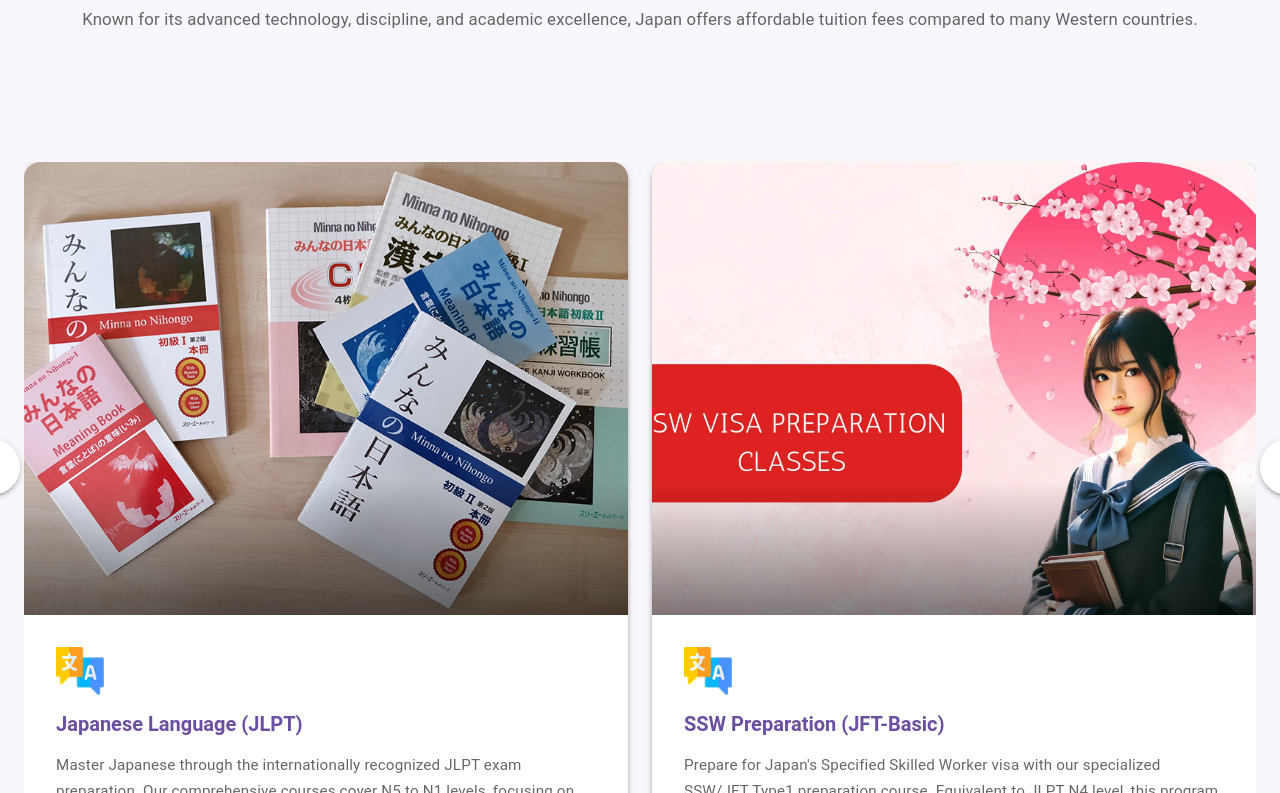
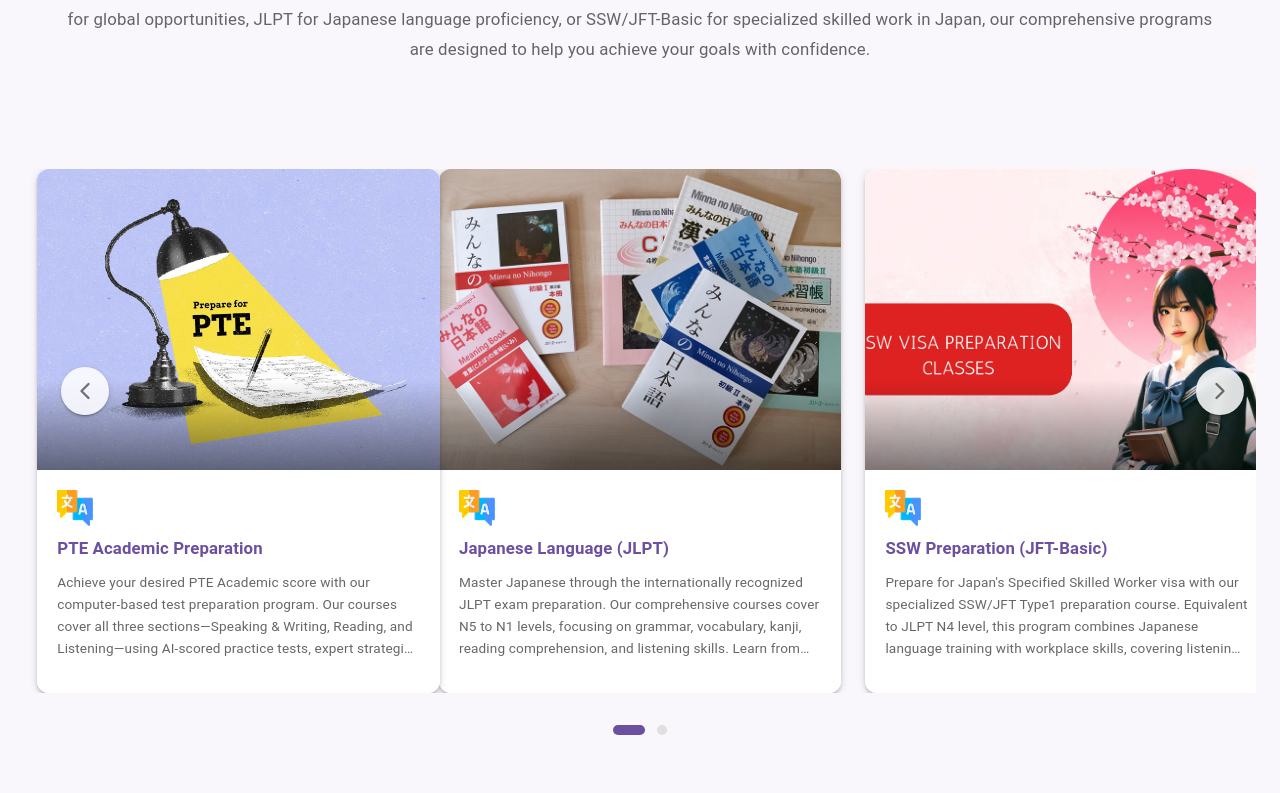
Before and after one commit to alpineroottech/EduCampaign, a Next.js app: page /testpreparation in a window 1280 px wide. Shown: the part 607-1400 px from the top of the page. Built offline with nearby package versions, Linux system fonts and the light colour scheme.

Commit message:
minor style upgrades in the test preperation pages

```diff
--- a/src/app/(Navigation)/testpreparation/page.tsx
+++ b/src/app/(Navigation)/testpreparation/page.tsx
@@ -29,10 +29,7 @@
               fontSize: { xs: "0.95rem", md: "1.05rem" },
             }}
           >
-            Japan has become one of the most popular destinations for international students who
-            wish to combine quality education with cultural immersion. Known for its advanced
-            technology, discipline, and academic excellence, Japan offers affordable tuition fees
-            compared to many Western countries.
+            Excel in your test preparation journey with EduCampaign's expert-led courses. Whether you're targeting IELTS for international education, PTE Academic for global opportunities, JLPT for Japanese language proficiency, or SSW/JFT-Basic for specialized skilled work in Japan, our comprehensive programs are designed to help you achieve your goals with confidence.
           </Typography>
         </motion.div>
       </Container>
--- a/src/components/testprep/TestPrepCarousel.tsx
+++ b/src/components/testprep/TestPrepCarousel.tsx
@@ -18,7 +18,7 @@
   const [emblaRef, emblaApi] = useEmblaCarousel(
     {
       loop: true,
-      align: "start",
+      align: "center",
       skipSnaps: false,
     },
     [
@@ -56,39 +56,47 @@
   }, [emblaApi, onSelect]);
 
   return (
-    <Box sx={{ position: "relative", width: "100%", mx: "auto", py: { xs: 4, md: 6 } }}>
+    <Box sx={{ position: "relative", width: "100%", mx: "auto", py: { xs: 2, md: 3 } }}>
       {/* Carousel Container */}
-      <Box ref={emblaRef} sx={{ overflow: "hidden" }}>
+      <Box ref={emblaRef} sx={{ overflow: "hidden", px: { xs: 1.5, md: 3 } }}>
         <Box sx={{ display: "flex", gap: { xs: 2, md: 3 } }}>
           {cards.map((card) => (
             <Box
               key={card.id}
               sx={{
-                flex: { xs: "0 0 100%", md: "0 0 calc(50% - 12px)" },
+                flex: { xs: "0 0 calc(100% - 24px)", md: "0 0 calc(35% - 12px)" },
                 minWidth: 0,
+                px: 0,
               }}
             >
               <Link href={`/testpreparation/${card.slug}`} passHref legacyBehavior>
-                <Card
-                  component={motion.div}
+                <Box
+                  component={motion.a}
                   initial={{ opacity: 0, scale: 0.95 }}
                   animate={{ opacity: 1, scale: 1 }}
                   transition={{ duration: 0.5 }}
                   sx={{
+                    display: "block",
+                    textDecoration: "none",
+                    height: "100%",
+                  }}
+                >
+                  <Card
+                    sx={{
                       position: "relative",
                       height: "100%",
-                    minHeight: { xs: 480, md: 520 },
-                    borderRadius: 4,
+                      minHeight: { xs: 336, md: 364 },
+                      borderRadius: 3,
                       overflow: "hidden",
                       cursor: "pointer",
-                    textDecoration: "none",
-                    boxShadow: 4,
+                      boxShadow: 3,
                       transition: "all 0.3s cubic-bezier(0.4, 0, 0.2, 1)",
                       display: "flex",
                       flexDirection: "column",
+                      mb: '10px',
                       "&:hover": {
                         transform: "translateY(-8px)",
-                      boxShadow: 10,
+                        boxShadow: 8,
                       },
                     }}
                   >
@@ -97,7 +105,7 @@
                       sx={{
                         position: "relative",
                         width: "100%",
-                      paddingTop: "75%", // 4:3 aspect ratio (3/4 = 0.75)
+                        paddingTop: "75%",
                         bgcolor: card.color,
                         overflow: "hidden",
                       }}
@@ -140,7 +148,7 @@
                       display: "flex",
                       flexDirection: "column",
                       justifyContent: "space-between",
-                      p: { xs: 3, md: 4 },
+                      p: { xs: 2, md: 2.5 },
                       bgcolor: "white",
                     }}
                   >
@@ -149,29 +157,29 @@
                       <Box
                         sx={{
                           position: "relative",
-                          width: 48,
-                          height: 48,
-                          mb: 2,
+                          width: 36,
+                          height: 36,
+                          mb: 1.5,
                         }}
                       >
                         <Image
                           src={card.icon}
                           alt={`${card.title} Icon`}
-                          width={48}
-                          height={48}
+                          width={36}
+                          height={36}
                           style={{ objectFit: "contain" }}
                         />
                       </Box>
 
                       {/* Title */}
                       <Typography
-                        variant="h5"
+                        variant="h6"
                         component="h3"
                         sx={{
                           fontWeight: "bold",
                           color: "#6B4FA1",
-                          mb: 2,
-                          fontSize: { xs: "1.1rem", md: "1.25rem" },
+                          mb: 1.5,
+                          fontSize: { xs: "0.95rem", md: "1.05rem" },
                           lineHeight: 1.3,
                         }}
                       >
@@ -183,12 +191,12 @@
                         variant="body2"
                         sx={{
                           color: "text.secondary",
-                          lineHeight: 1.7,
-                          fontSize: { xs: "0.875rem", md: "0.95rem" },
+                          lineHeight: 1.6,
+                          fontSize: { xs: "0.8rem", md: "0.85rem" },
                           overflow: "hidden",
                           textOverflow: "ellipsis",
                           display: "-webkit-box",
-                          WebkitLineClamp: { xs: 4, md: 5 },
+                          WebkitLineClamp: { xs: 3, md: 4 },
                           WebkitBoxOrient: "vertical",
                         }}
                       >
@@ -197,6 +205,7 @@
                     </Box>
                   </CardContent>
                 </Card>
+              </Box>
               </Link>
             </Box>
           ))}
@@ -209,16 +218,17 @@
         disabled={!canScrollPrev}
         sx={{
           position: "absolute",
-          left: { xs: 4, md: -60 },
+          left: { xs: "5%", md: "3%" },
           top: "40%",
           transform: "translateY(-50%)",
-          bgcolor: "white",
-          boxShadow: 3,
-          width: { xs: 40, md: 56 },
-          height: { xs: 40, md: 56 },
+          bgcolor: "rgba(255, 255, 255, 0.85)",
+          backdropFilter: "blur(4px)",
+          boxShadow: 2,
+          width: { xs: 40, md: 48 },
+          height: { xs: 40, md: 48 },
           zIndex: 10,
           "&:hover": {
-            bgcolor: "#6B4FA1",
+            bgcolor: "rgba(107, 79, 161, 0.9)",
             color: "white",
           },
           "&:disabled": {
@@ -234,16 +244,17 @@
         disabled={!canScrollNext}
         sx={{
           position: "absolute",
-          right: { xs: 4, md: -60 },
+          right: { xs: "5%", md: "1%" },
           top: "40%",
           transform: "translateY(-50%)",
-          bgcolor: "white",
-          boxShadow: 3,
-          width: { xs: 40, md: 56 },
-          height: { xs: 40, md: 56 },
+          bgcolor: "rgba(255, 255, 255, 0.85)",
+          backdropFilter: "blur(4px)",
+          boxShadow: 2,
+          width: { xs: 40, md: 48 },
+          height: { xs: 40, md: 48 },
           zIndex: 10,
           "&:hover": {
-            bgcolor: "#6B4FA1",
+            bgcolor: "rgba(107, 79, 161, 0.9)",
             color: "white",
           },
           "&:disabled": {
```
Lines whose indentation alone changed are shown as unchanged.
